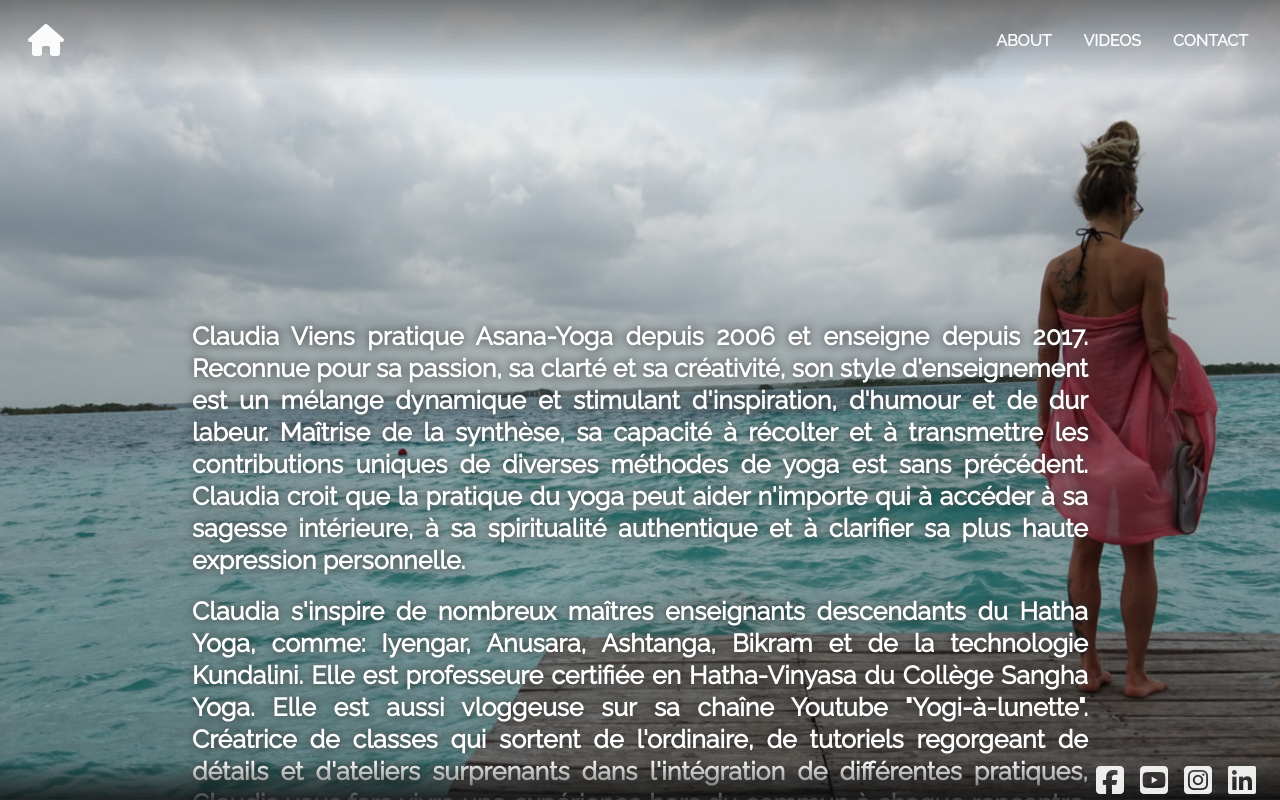
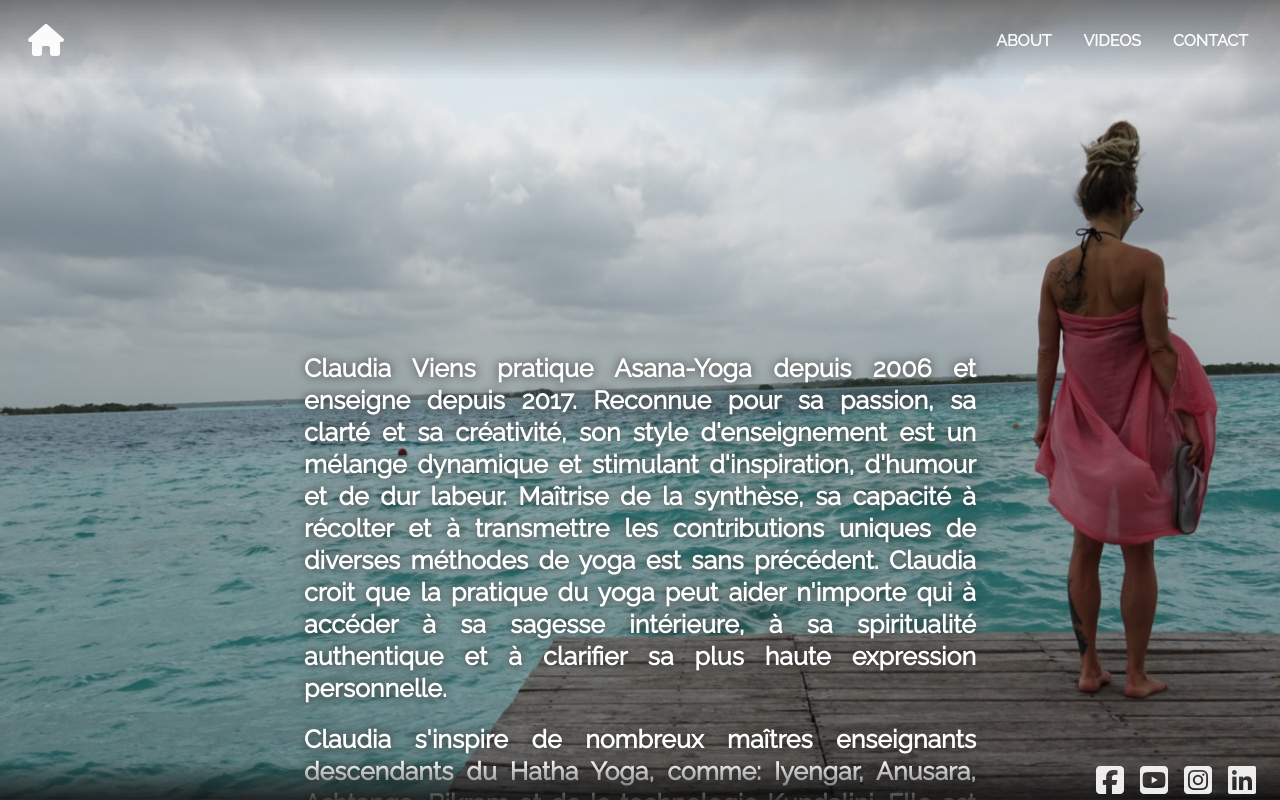
Before and after one commit to notayogilee/yogi-a-lunette-react, a React (Create React App) app: page /about in a window 1280 px wide. Shown: the top 800 px of the page. Built offline with nearby package versions, Linux system fonts and the light colour scheme.

Commit message:
last about commit

```diff
--- a/src/components/About.scss
+++ b/src/components/About.scss
@@ -33,7 +33,7 @@
   .about-container {
     .about-text {
       transform: translate(-50%, -20%);
-      padding: 5rem 0 5rem 0;
+      padding: 7rem;
       // height: 70%;
     }
   }
```
